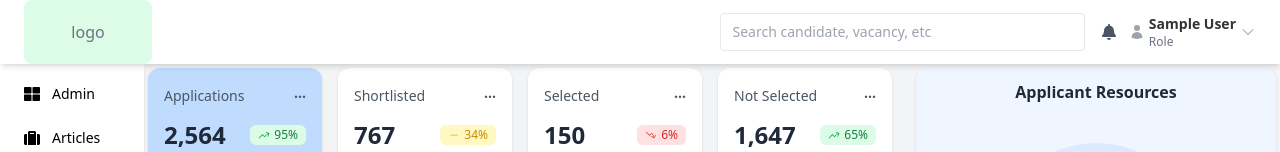
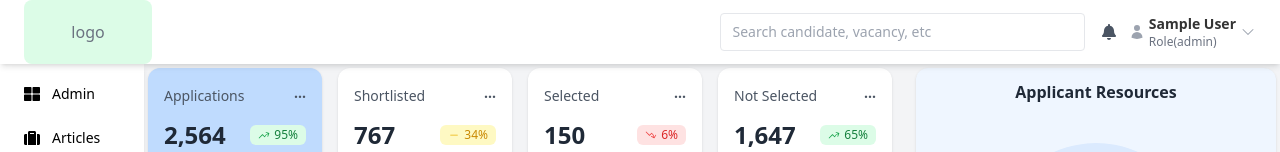
Before and after one commit to bheema-284/trendwise, a React (Vite) app in the folder frontend/: page / in a window 1280 px wide. Shown: the top 152 px of the page. Built offline with nearby package versions, Linux system fonts and the light colour scheme; sample sign-in values are in the browser's storage.

Commit message:
refcator: navigition inmplimented

```diff
--- a/frontend/src/App.jsx
+++ b/frontend/src/App.jsx
@@ -919,7 +919,7 @@ function App() {
   const Topbar = () => (
     <div className="flex h-26 sm:h-16 flex-wrap sm:flex-nowrap fixed top-0 left-0 w-full z-50 justify-between items-center px-4 sm:px-6 py-2 bg-white shadow-md gap-2">
       <div className="flex items-center justify-between w-full sm:w-auto">
-        <div className="w-32 h-16 cursor-pointer bg-green-100 dark:bg-slate-700 rounded-lg flex items-center justify-center">
+        <div onClick={() => navigate("/")} className="w-32 h-16 cursor-pointer bg-green-100 dark:bg-slate-700 rounded-lg flex items-center justify-center">
           <span className="text-gray-500">logo</span>
         </div>
         <button
@@ -949,7 +949,7 @@ function App() {
               {/* 👇 Larger screens: full name and role */}
               <div className="hidden sm:flex flex-col">
                 <p className="font-semibold">{rootContext?.user?.name || "User"}</p>
-                <p className="text-gray-500 text-xs">Role</p>
+                <p className="text-gray-500 text-xs">Role(admin)</p>
               </div>
             </div>
             <p className="hidden sm:block"><ChevronDownIcon className="w-4 h-4 text-gray-400" /></p>
```
